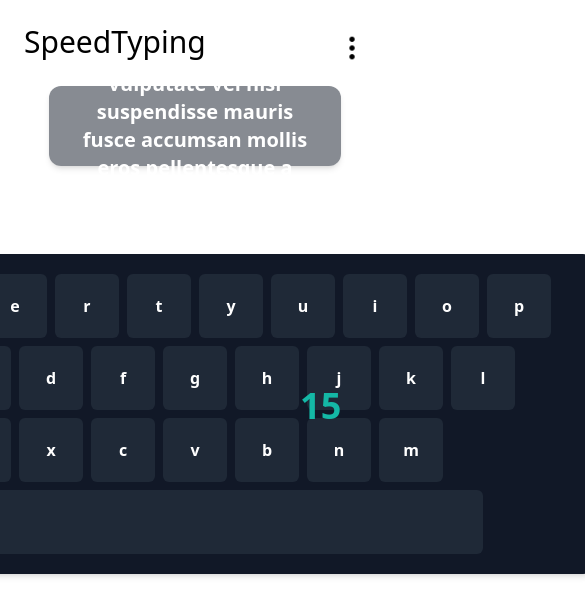
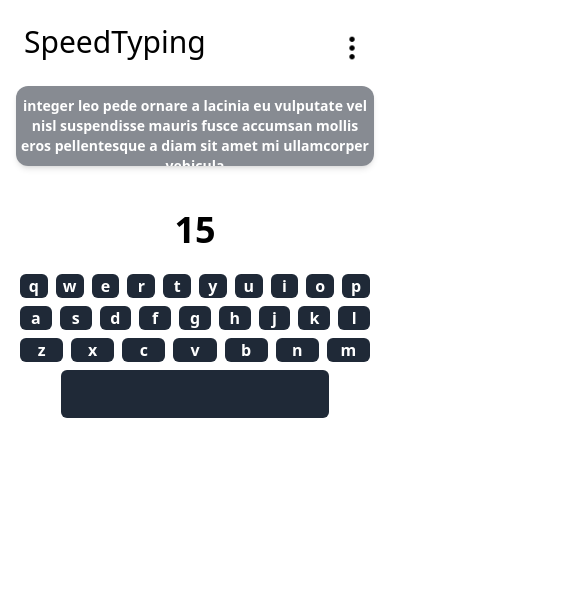
Before and after one commit to muhammedfahad115/SpeedTyping, a React (Vite) app: page / in a window 390 px wide. Shown: the top 616 px of the page, 585 px wide, since content can reach past the window. Built offline with nearby package versions, Linux system fonts and the light colour scheme.

Commit message:
created about us , functionalities for delayed typing and warning

```diff
--- /dev/null
+++ b/src/Components/About.jsx
@@ -0,0 +1,17 @@
+
+function About() {
+  return (
+    <>
+    <div className='w-full bg-black h-[450px] flex justify-center '>
+        <div className='bg-white  '>
+            black
+        </div>
+        <div className='bg-gray-400 '>
+             white
+        </div>
+    </div>
+    </>
+  )
+}
+
+export default About
--- /dev/null
+++ b/src/Components/Content.css
@@ -0,0 +1,16 @@
+
+@media (max-width: 640px) {
+    .keyboard-container::-webkit-scrollbar {
+        display: none;
+    }
+
+    /* Hide scrollbar for Firefox */
+    .keyboard-container {
+        scrollbar-width: none;
+    }
+
+    /* Hide scrollbar for IE and Edge */
+    .keyboard-container {
+        -ms-overflow-style: none;
+    }
+}
--- a/src/Components/Content.jsx
+++ b/src/Components/Content.jsx
@@ -1,6 +1,8 @@
 import { useEffect, useRef, useState } from 'react';
 import paragraphs from '../Paragraph.json';
 import Error from './Error';
+import './Content.css';
+import Message from './Message';
 
 function Content() {
     const rows = [
@@ -22,16 +24,20 @@ function Content() {
     const [error, setError] = useState('');
     const [timer, setTimer] = useState(15);
     const [isTyping, setIsTyping] = useState(false);
+    const [typingTimeout, setTypingTimeout] = useState(null);
+    const [isPaused, setIsPaused] = useState(false);
+    const [message, setMessage] = useState('');
 
     const keysRef = useRef([]);
 
     const handleKeyPress = (event) => {
         const { key } = event;
-        console.log(key, 'this is the key');
 
         const isAlphabetic = /^[a-zA-Z]$/.test(key);
         if (!isTyping && isAlphabetic) {
             setIsTyping(true);
+            setIsPaused(false);
+            setMessage('');  // Reset message when typing starts
         }
 
         if (!isAlphabetic && key !== 'Backspace' && key !== ' ') {
@@ -63,6 +69,16 @@ function Content() {
         if (keyElement) {
             keyElement.current.focus();
         }
+
+        // Reset typing timeout
+        if (typingTimeout) {
+            clearTimeout(typingTimeout);
+        }
+        setTypingTimeout(setTimeout(() => {
+            setIsPaused(true);
+            setIsTyping(false);
+            setMessage('Concentrate!');
+        }, 3000));
     };
 
     useEffect(() => {
@@ -79,12 +95,14 @@ function Content() {
             setUserInput('');
             setTimer(15);
             setIsTyping(false);
+            setIsPaused(false); // Reset pause state
+            setMessage(''); // Clear message when new paragraph starts
         }
     }, [userInput, currentParagraph]);
 
     useEffect(() => {
         let countdown;
-        if (isTyping) {
+        if (isTyping && !isPaused) {
             countdown = setInterval(() => {
                 setTimer((prevTimer) => {
                     if (prevTimer === 1) {
@@ -92,6 +110,8 @@ function Content() {
                         setCurrentParagraph(getRandomParagraph());
                         setUserInput('');
                         setIsTyping(false);
+                        setIsPaused(false); // Reset pause state
+                        setMessage(''); // Clear message when time runs out
                         return 15;
                     }
                     return prevTimer - 1;
@@ -100,7 +120,7 @@ function Content() {
         }
 
         return () => clearInterval(countdown);
-    }, [isTyping, currentParagraph]);
+    }, [isTyping, isPaused]);
 
     const getLetterClass = (letter, index) => {
         if (index < userInput.length) {
@@ -110,10 +130,11 @@ function Content() {
     };
 
     return (
-        <div className='flex justify-center items-center gap-11 flex-col'>
+        <div className={`flex justify-center  items-center gap-11 flex-col `}>
             {error && <Error error={error} />}
-            <div className='keyboard-container w-3/4 h-[5rem] bg-opacity-50 p-8 bg-gray-900 rounded-xl flex items-center justify-center shadow-md'>
-                <p className="text-white text-xl text-center font-bold">
+            {message && <Message message={message} />}
+            <div className='keyboard-container w-11/12 sm:w-3/4 h-[5rem] bg-opacity-50 sm:overflow-hidden overflow-y-scroll pt-5 p-0 sm:p-8 bg-gray-900 rounded-xl flex items-center justify-center shadow-md'>
+                <p className="text-white text-center text-sm sm:text-base md:text-base lg:text-xl font-bold">
                     {currentParagraph.split('').map((letter, index) => (
                         <span key={index} className={getLetterClass(letter, index)}>
                             {letter}
@@ -121,10 +142,10 @@ function Content() {
                     ))}
                 </p>
             </div>
-            <div className='w-3/4 flex justify-end'>
-                <p className='text-teal-500 font-bold text-4xl absolute mt-44'>{timer}</p>
+            <div className='w-3/4 flex justify-center md:justify-end'>
+                <p className='sm:text-blue-950 md:text-red-500 lg:text-orange-500 font-bold text-4xl absolute sm:-mt-4 lg:mt-44'>{timer}</p>
             </div>
-            <div className='keyboard-keys-container w-[800px] flex flex-col bg-gray-900 rounded-xl shadow-md p-4'>
+            <div className='keyboard-keys-container w-full sm:w-[600px] md:w-[700px] flex flex-col sm:bg-gray-900 sm:rounded-xl sm:shadow-md p-4'>
                 {rows.map((row, rowIndex) => (
                     <div key={rowIndex} className="flex justify-center w-full">
                         {row.map((key, keyIndex) => {
@@ -135,7 +156,7 @@ function Content() {
                                 <div
                                     ref={keyRef}
                                     className={`key bg-gray-800 text-white font-bold flex items-center justify-center rounded-md m-1 focus:scale-125 focus:bg-gray-600 outline-none transition-transform duration-200 ${
-                                        key === ' ' ? 'w-3/4 h-16' : 'w-16 h-16'
+                                        key === ' ' ? 'w-3/4 h-12 sm:h-16' : 'w-16 sm:h-16'
                                     }`}
                                     key={keyIndex}
                                     tabIndex={0}
--- a/src/Components/Error.jsx
+++ b/src/Components/Error.jsx
@@ -2,7 +2,7 @@ import React, { useEffect, useState } from 'react';
 import 'animate.css';
 import './Error.css';
 
-function Error({ error }) {
+function Error({ error, message }) {
     const [showError, setShowError] = useState(true);
     const [visible, setVisible] = useState(false);
 
--- a/src/Components/Header.jsx
+++ b/src/Components/Header.jsx
@@ -1,5 +1,6 @@
 import { useState, useEffect, useRef } from 'react';
 import dotIcon from '../assets/dotIcon.png';
+import { Link } from 'react-router-dom';
 
 function Header() {
   const [isDropdownOpen, setIsDropdownOpen] = useState(false);
@@ -29,8 +30,8 @@ function Header() {
           <h1 className='text-3xl'>SpeedTyping</h1>
         </div>
         <div className='hidden sm:flex gap-8'>
-          <div><p className='cursor-pointer'>About Us</p></div>
-          <div><p className='cursor-pointer'>Contact Us</p></div>
+          <div><Link to={'/about'}><p className='cursor-pointer'>About Us</p></Link></div>
+          <div><Link to={'/contact'}><p className='cursor-pointer'>Contact Us</p></Link></div>
           <div><p className='cursor-pointer'>Logout</p></div>
         </div>
         <div className='sm:hidden flex items-center relative'>
@@ -47,9 +48,9 @@ function Header() {
                 isDropdownOpen ? 'opacity-100' : 'opacity-0 pointer-events-none'
               }`}
             >
-              <div className='p-2 bg-opacity-0 hover:bg-opacity-100 duration-500 hover:text-white hover:bg-slate-800'><p className='cursor-pointer'>About Us</p></div>
-              <div className='p-2 bg-opacity-0 hover:bg-opacity-100 duration-500 hover:text-white hover:bg-slate-800'><p className='cursor-pointer'>Contact Us</p></div>
-              <div className='p-2 bg-opacity-0 hover:bg-opacity-100 duration-500 hover:text-white hover:bg-slate-800'><p className='cursor-pointer'>Logout</p></div>
+              <div className='p-2 bg-opacity-0 hover:bg-opacity-100 duration-500 hover:text-white hover:bg-slate-800'><Link to={'/about'}><p className='cursor-pointer'>About Us</p></Link></div>
+              <div className='p-2 bg-opacity-0 hover:bg-opacity-100 duration-500 hover:text-white hover:bg-slate-800'><Link to={'/contact'} ><p className='cursor-pointer'>Contact Us</p></Link></div>
+              <div className='p-2 bg-opacity-0 hover:bg-opacity-100 duration-500 hover:text-white hover:bg-slate-800'><Link to={'/logout'}><p className='cursor-pointer'>Logout</p></Link></div>
             </div>
           )}
         </div>
--- /dev/null
+++ b/src/Components/Message.css
@@ -0,0 +1,13 @@
+.slide-down {
+    animation: slideDown 0.5s ease-out forwards;
+  }
+  @keyframes slideDown {
+    0% {
+      transform: translateY(-100%);
+      opacity: 0;
+    }
+    100% {
+      transform: translateY(0);
+      opacity: 1;
+    }
+  }
--- /dev/null
+++ b/src/Components/Message.jsx
@@ -0,0 +1,31 @@
+import { useEffect, useState } from "react";
+import './Message.css';
+function Message({ message }) {
+  const [visible, setVisible] = useState(false);
+
+  useEffect(() => {
+    const showTimer = setTimeout(() => {
+      setVisible(true);
+      const hideTimer = setTimeout(() => setVisible(false), 3000); // Show for 3 seconds
+      return () => clearTimeout(hideTimer);
+    }, 300); // Delay before showing
+
+    return () => clearTimeout(showTimer);
+  }, []);
+
+  return (
+    <>
+      <div
+        className={`fixed top-0 left-1/2 transform -translate-x-1/2 mt-4 flex items-center justify-center z-50 ${
+          visible ? 'slide-down' : 'hidden'
+        }`}
+      >
+        <div className="bg-yellow-500 text-white font-bold text-lg p-4 rounded shadow-md">
+          <p>{message}</p>
+        </div>
+      </div>
+    </>
+  );
+}
+
+export default Message;
--- a/src/Routes/UserRoutes.jsx
+++ b/src/Routes/UserRoutes.jsx
@@ -2,6 +2,7 @@ import { Route, Routes } from 'react-router-dom'
 import Login from '../Components/Login'
 import LandingPage from '../Pages/LandingPage'
 import Content from '../Components/Content'
+import About from '../Components/About'
 
 function UserRoutes() {
   return (
@@ -9,6 +10,7 @@ function UserRoutes() {
     <Routes>
         <Route path='/' element={<LandingPage/>}>
           <Route path='/' element={<Content/>}></Route>
+          <Route path='/about' element={<About/>}></Route>
         </Route>
         <Route path='/login' element={<Login/>}></Route>
     </Routes>
```
